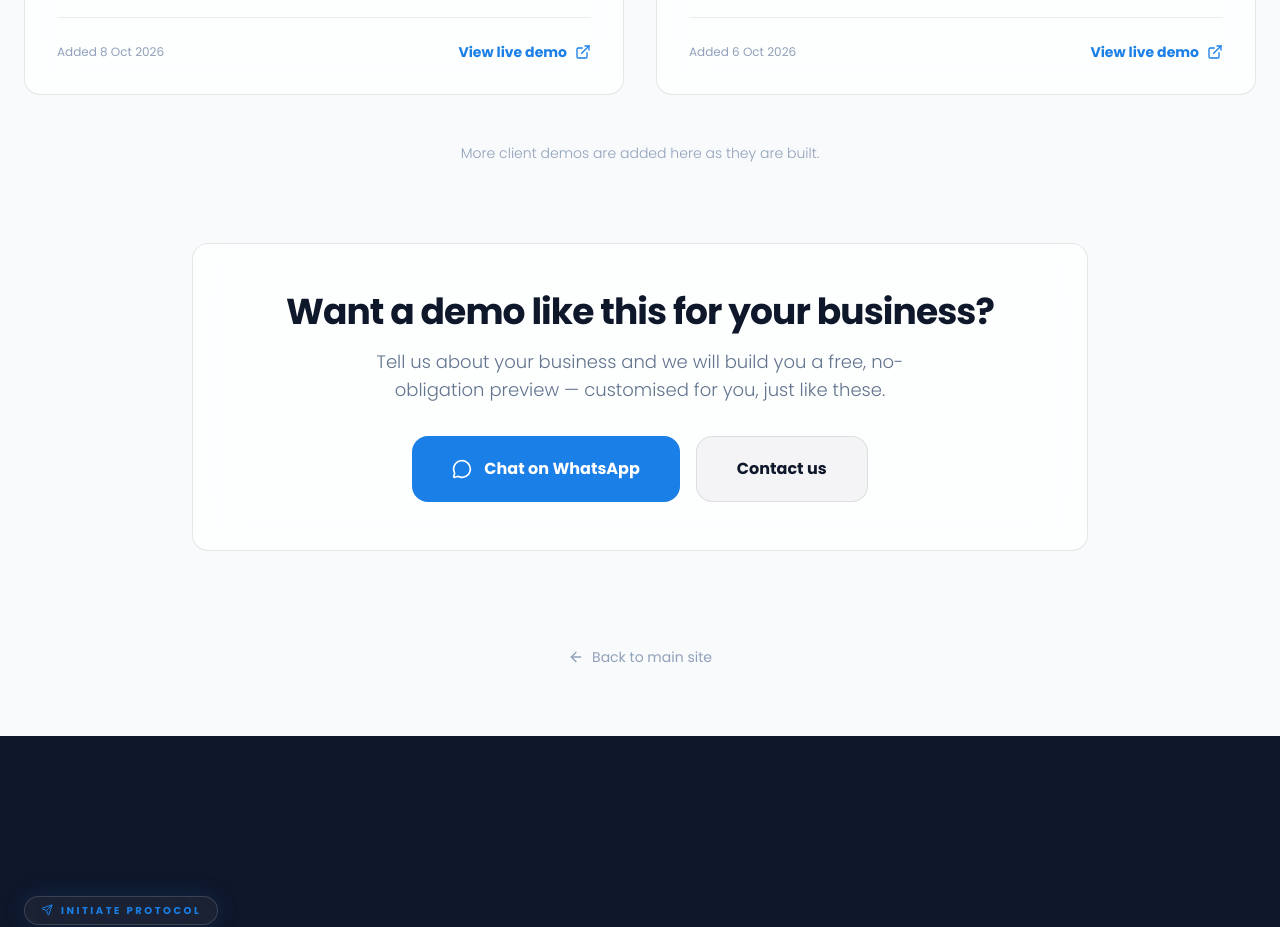
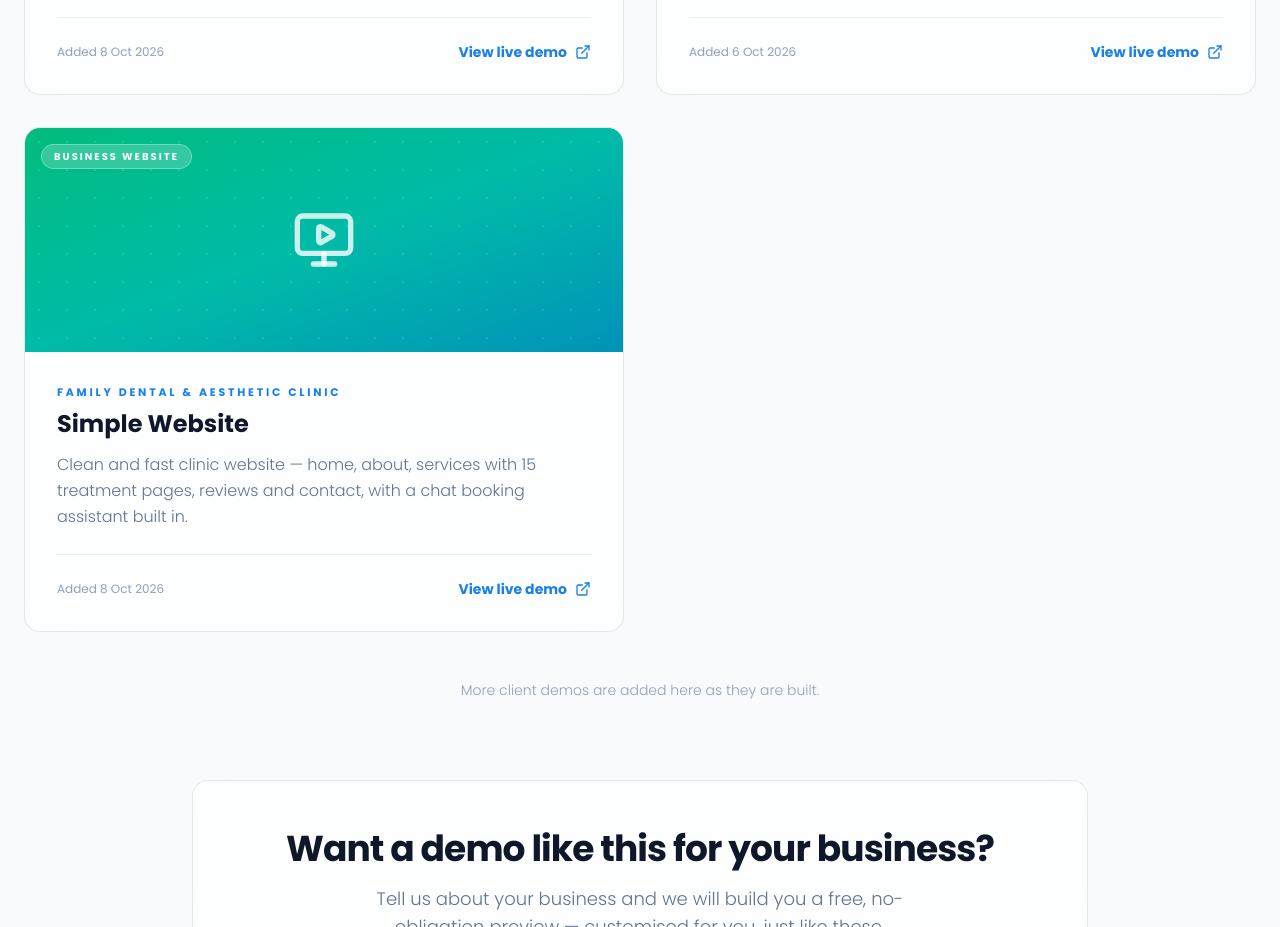
Before and after one commit to imtiazai004/My-Website, a React (Vite) app: page /demos in a window 1280 px wide. Shown: the part 900-1827 px from the top of the page. Built offline with nearby package versions, Linux system fonts and the light colour scheme; no server answers; the database is empty.

Commit message:
Add Family Dental simple website as third demo

```diff
--- a/src/data/demos.ts
+++ b/src/data/demos.ts
@@ -21,7 +21,7 @@ export const DEMOS: Demo[] = [
     description:
       'A cinematic 3D scroll experience — take a tooth apart layer by layer, explore treatments in interactive 3D, and book through an on-page assistant.',
     category: '3D Experience',
-    url: '/demos/family-dental/',
+    url: 'https://family-dental-clinic-3d-website-wit.vercel.app/',
     dateAdded: '8 Oct 2026',
     featured: true,
     gradient: 'from-indigo-500 via-purple-500 to-fuchsia-500',
@@ -38,4 +38,15 @@ export const DEMOS: Demo[] = [
     dateAdded: '6 Oct 2026',
     gradient: 'from-sky-500 via-brand-accent to-blue-600',
   },
+  {
+    id: 'family-dental-simple',
+    client: 'Family Dental & Aesthetic Clinic',
+    title: 'Simple Website',
+    description:
+      'Clean and fast clinic website — home, about, services with 15 treatment pages, reviews and contact, with a chat booking assistant built in.',
+    category: 'Business Website',
+    url: 'https://flourishing-figolla-d8bb17.netlify.app/',
+    dateAdded: '8 Oct 2026',
+    gradient: 'from-emerald-500 via-teal-500 to-cyan-600',
+  },
 ];
```
